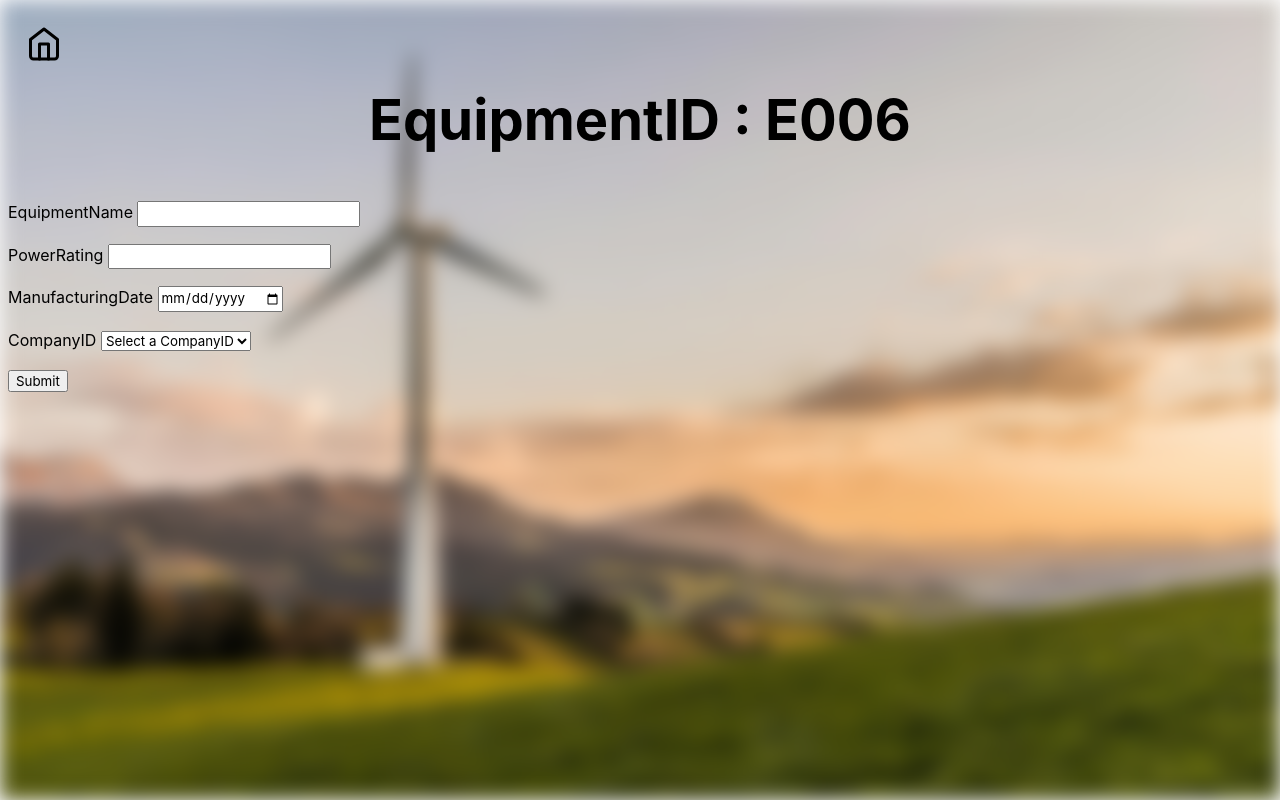
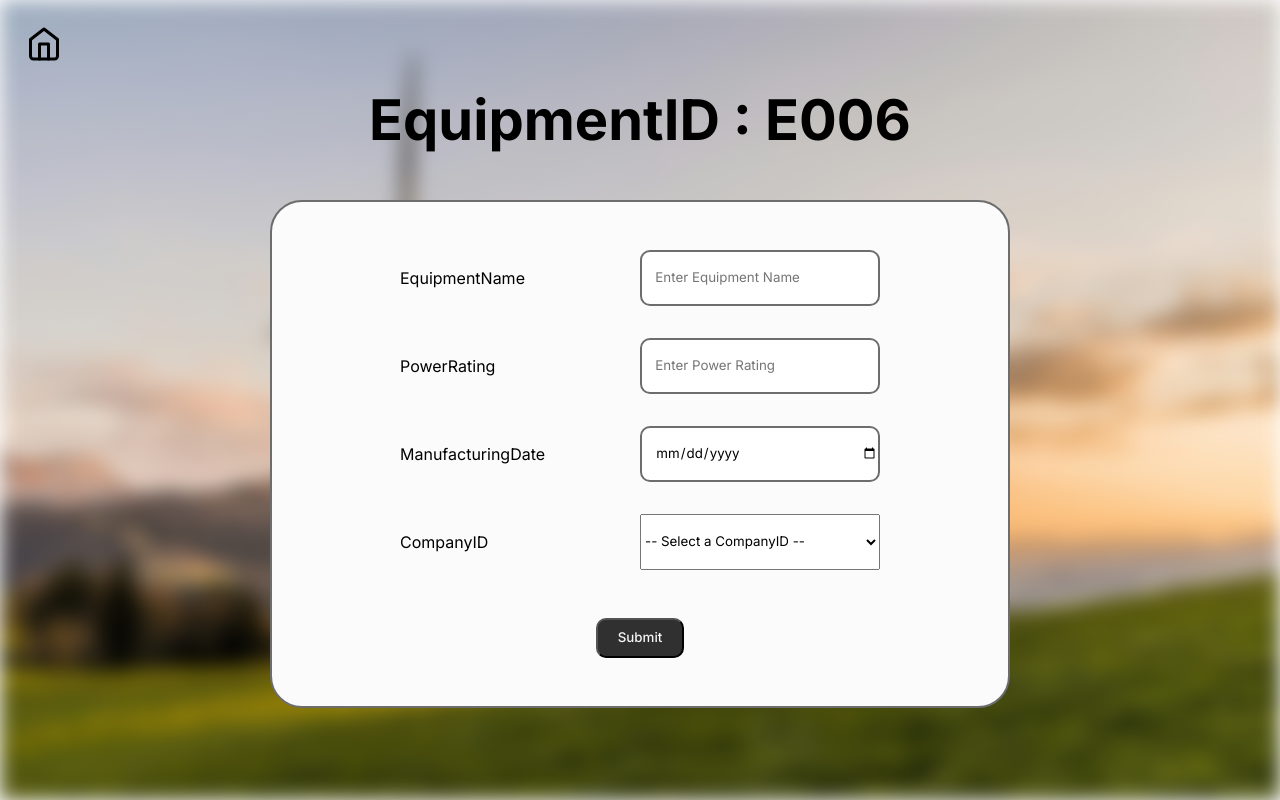
Before and after one commit to siliconvolley/dbms-mini-project, a Flask app: page /equipments in a window 1280 px wide. Run offline with Flask 2, Linux system fonts and the light colour scheme; data comes from the database, SQL or seed files in the repository; data that the repository does not hold is empty; some libraries are stand-ins or nearby versions.

Commit message:
Updated frontend

```diff
--- a/main.py
+++ b/main.py
@@ -109,7 +109,7 @@ def add_log(equipment_id):
         cursor.execute("SELECT * FROM ALERTS")
         data = cursor.fetchall()
         cursor.close()
-        return render_template('alerts.html', data=data)
+        return render_template('display_alerts_data.html', data=data)
 
 
 # Company Entry Page
--- /dev/null
+++ b/static/css/forms.css
@@ -0,0 +1,73 @@
+* {
+    font-family: "Inter", "consolas", sans-serif, system-ui;
+    line-height: 1.5;
+}
+
+option {
+    font-family: "Inter", "consolas", sans-serif, system-ui;
+}
+
+.main-container {
+    display: flex;
+    flex-direction: column;
+    align-items: center;
+    justify-content: center;
+}
+
+.input-container {
+    width: 50vw;
+    background-color: #fbfbfb;
+    border: 2px solid #6d6d6d;
+    border-radius: 2rem;
+    padding: 3rem 3rem 2rem 3rem;
+}
+
+.wrapper {
+    padding-inline: 5rem;
+    display: flex;
+    flex-direction: column;
+    align-items: center;
+    justify-content: space-around;
+}
+
+.inner-wrapper {
+    width: 100%;
+    display: grid;
+    grid-template-columns: 1fr 1fr;
+    row-gap: 2em;
+    margin-bottom: 2em;
+}
+
+.inner-wrapper > input {
+    border: 2px solid #6d6d6d;
+    border-radius: 10px;
+    padding-left: 1em;
+}
+
+/* For chromium based and safari browsers */
+input[type=number]::-webkit-inner-spin-button,
+input[type=number]::-webkit-outer-spin-button {
+    -webkit-appearance: none;
+    -moz-appearance: none;
+    appearance: none;
+}
+
+/* For Firefox */
+input[type=number] {
+    -moz-appearance: textfield;
+}
+
+.submit-button {
+    background-color: rgb(48, 48, 48);
+    color: #f6f6f6;
+    font-weight: 500;
+    height: 2.5rem;
+    width: fit-content;
+    cursor: pointer;
+    padding-inline: 1.5em;
+    border-radius: 10px;
+}
+
+.submit-button:hover {
+    background-color: rgb(57, 57, 57);
+}
--- a/static/css/style.css
+++ b/static/css/style.css
@@ -1,4 +1,8 @@
- * {
+:root {
+    --page-margin : 0 16rem;
+}
+
+* {
     font-family: "Inter", sans-serif;
     line-height: 1.5;
 }
@@ -121,7 +125,7 @@ h1 {
     grid-template-columns: 1fr 1fr;
     justify-items: center;
     align-items: center;
-    margin: 0 16rem;
+    margin: var(--page-margin);
 }
 
 .cards {
@@ -136,3 +140,7 @@ h1 {
     align-items: center;
     margin: 0.5em 0 0.5em 0;
 }
+
+.equip-container {
+    margin: var(--page-margin);
+}
--- a/templates/equipments.html
+++ b/templates/equipments.html
@@ -4,7 +4,14 @@
         <meta charset="UTF-8" />
         <meta name="viewport" content="width=device-width, initial-scale=1.0" />
         <title>Energy Monitoring System</title>
+        <link rel="preconnect" href="https://fonts.googleapis.com" />
+        <link rel="preconnect" href="https://fonts.gstatic.com" crossorigin />
+        <link
+            href="https://fonts.googleapis.com/css2?family=Inter:wght@100..900&display=swap"
+            rel="stylesheet"
+        />
         <link rel="stylesheet" href="/static/css/style.css" />
+        <link rel="stylesheet" href="/static/css/forms.css" />
     </head>
     <body>
         <div class="home-page">
@@ -15,27 +22,51 @@
                 onclick="window.location.href='/'"
             />
         </div>
+        <div class="main-container">
             <h1>EquipmentID : {{ latest_equipment_id }}</h1>
-        <form action="/equipments" method="POST">
-            <p>EquipmentName <input type="text" name="EquipmentName" /></p>
-            <p>PowerRating <input type="number" name="PowerRating" /></p>
-            <p>
-                ManufacturingDate <input type="date" name="ManufacturingDate" />
-            </p>
-            <p>
-                CompanyID
+            <div class="input-container">
+                <form class="wrapper" action="/equipments" method="POST">
+                    <div class="inner-wrapper">
+                        <p>EquipmentName</p>
+                        <input
+                            type="text"
+                            name="EquipmentName"
+                            placeholder="Enter Equipment Name"
+                        />
+                        <p>PowerRating</p>
+                        <input
+                            type="number"
+                            name="PowerRating"
+                            placeholder="Enter Power Rating"
+                        />
+                        <p>ManufacturingDate</p>
+                        <input
+                            type="date"
+                            name="ManufacturingDate"
+                            placeholder="Choose Manufacturing data"
+                        />
+                        <p>CompanyID</p>
                         <select name="CompanyID">
                             <option value="" selected disabled hidden place>
-                        Select a CompanyID
+                                -- Select a CompanyID --
                             </option>
                             {% for company_id in companies %}
-                    <option value="{{ company_id }}">{{ company_id }}</option>
+                            <option value="{{ company_id }}">
+                                {{ company_id }}
+                            </option>
                             {% endfor %}
                         </select>
+                    </div>
+                    <!--DUMB DROPDOWN WORKS NOW-->
+                    <p>
+                        <input
+                            class="submit-button"
+                            type="submit"
+                            value="Submit"
+                        />
                     </p>
-            <!--DUMB DROPDOWN WORKS NOW-->
-
-            <p><input type="submit" value="Submit" /></p>
                 </form>
+            </div>
+        </div>
     </body>
 </html>
```
Also changed, not shown: static/css/equip_detail.css (+42 -10 lines), templates/add_new.html (+10 -7 lines), templates/company.html (+49 -10 lines), templates/equipment_detail.html (+7 -4 lines), templates/operators.html (+43 -12 lines), templates/display_alerts_data.html (renamed from templates/alerts.html). Lines whose indentation alone changed are shown as unchanged.
